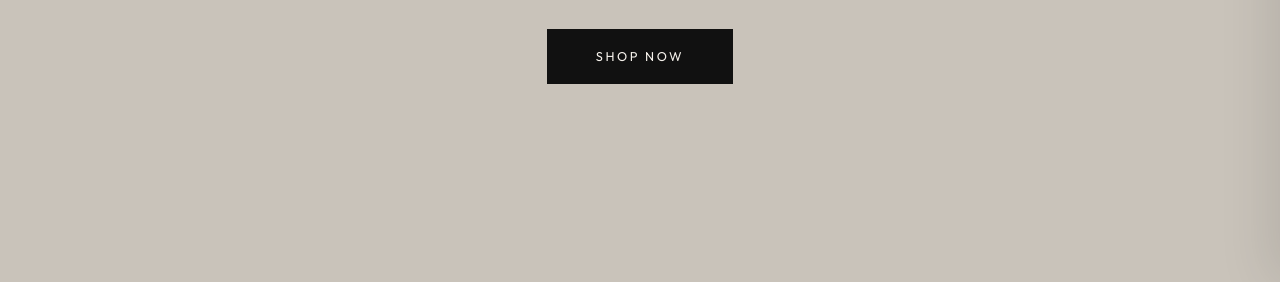
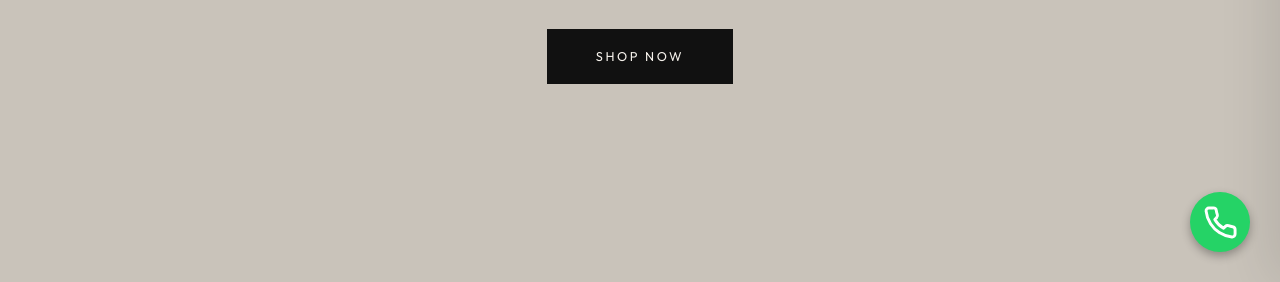
Before and after one commit to muhammedshaheervp36-ui/hiyara-online, a plain HTML site: page index.html in a window 1280 px wide. Shown: the part 518-800 px from the top of the page. Drawn offline with nearby package versions, Linux system fonts and the light colour scheme; a web font is replaced by a local one.

Commit message:
Add files via upload

```diff
--- a/index.html
+++ b/index.html
@@ -2465,7 +2465,13 @@
                     <p>&copy; 2026 Hiyara Jewelry. All Rights Reserved.</p>
                 </div>
             </footer >
+
+            <!-- Floating WhatsApp Button -->
+            <a href="${state.social && state.social.whatsapp ? state.social.whatsapp : '#'}" target="_blank" rel="noopener noreferrer" style="position: fixed; bottom: 30px; right: 30px; background-color: #25D366; color: white; width: 60px; height: 60px; border-radius: 50%; display: flex; align-items: center; justify-content: center; box-shadow: 0 4px 10px rgba(0,0,0,0.3); z-index: 9999; transition: transform 0.3s ease;" onmouseover="this.style.transform='scale(1.1)'" onmouseout="this.style.transform='scale(1)'">
+                <svg xmlns="http://www.w3.org/2000/svg" width="35" height="35" viewBox="0 0 24 24" fill="none" stroke="currentColor" stroke-width="2" stroke-linecap="round" stroke-linejoin="round"><path d="M22 16.92v3a2 2 0 0 1-2.18 2 19.79 19.79 0 0 1-8.63-3.07 19.5 19.5 0 0 1-6-6 19.79 19.79 0 0 1-3.07-8.67A2 2 0 0 1 4.11 2h3a2 2 0 0 1 2 1.72 12.84 12.84 0 0 0 .7 2.81 2 2 0 0 1-.45 2.11L8.09 9.91a16 16 0 0 0 6 6l1.27-1.27a2 2 0 0 1 2.11-.45 12.84 12.84 0 0 0 2.81.7A2 2 0 0 1 22 16.92z"></path></svg>
+            </a>
         `;
+
 
         document.addEventListener('DOMContentLoaded', initApp);
     </script>
```
